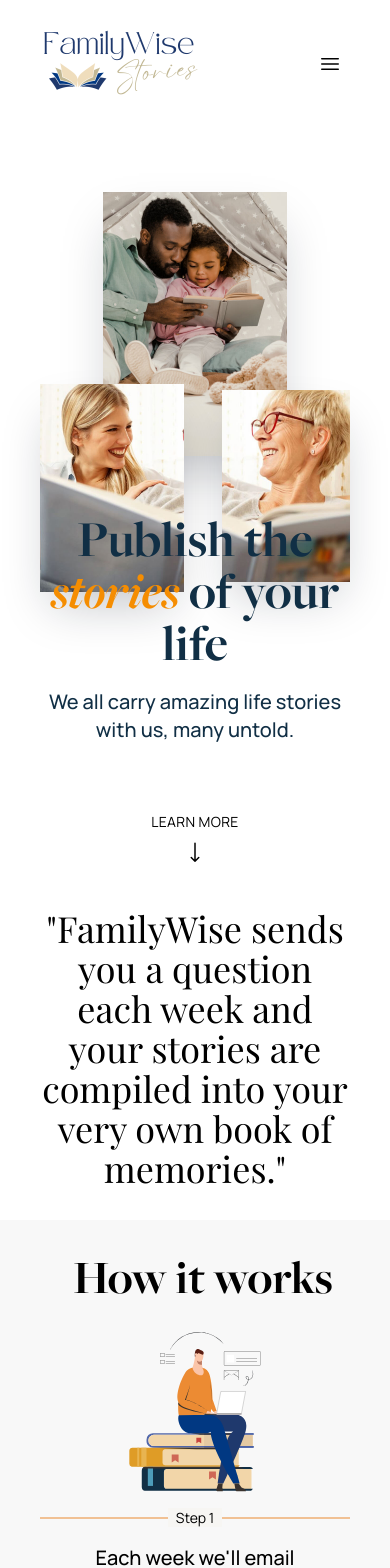
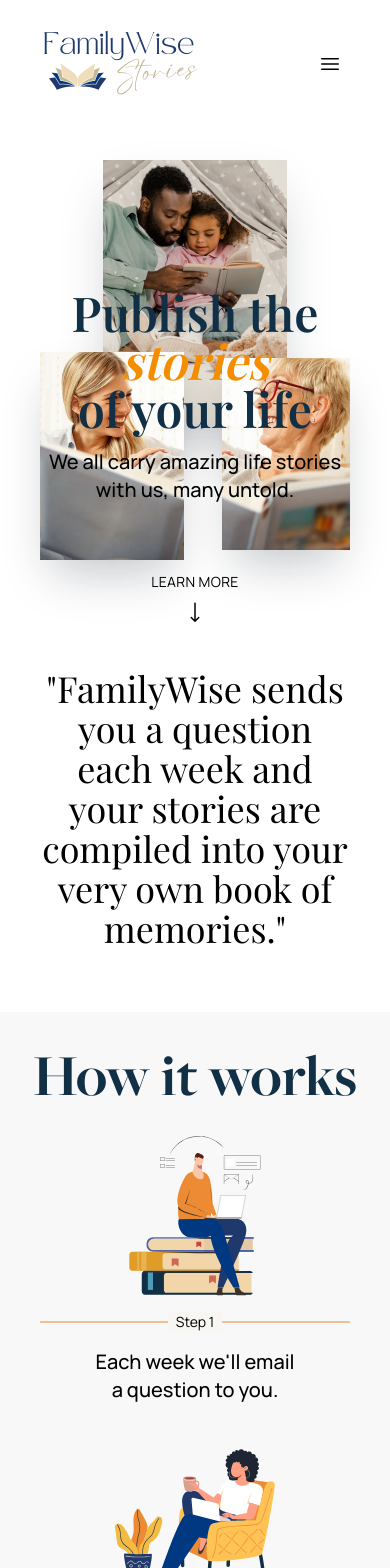
Before and after one commit to atweberlly/familywise, a Next.js app: page /new-landing-page in a window 390 px wide. Shown: the top 1568 px of the page. Built offline with nearby package versions, Linux system fonts and the light colour scheme; a web font is replaced by a local one.

Commit message:
Update "How it works" section
- Create separate file for hero section
- Create "section" class name

```diff
--- a/src/pages/new-landing-page.tsx
+++ b/src/pages/new-landing-page.tsx
@@ -1,9 +1,9 @@
+import { useEffect } from 'react'
 import Image from 'next/image'
 import Link from 'next/link'
 import { faPaypal } from '@fortawesome/free-brands-svg-icons'
 import { FontAwesomeIcon } from '@fortawesome/react-fontawesome'
 import {
-  ArrowLongDownIcon,
   CheckCircleIcon,
   LockClosedIcon,
   MinusIcon,
@@ -20,6 +20,7 @@ import Newsletter from '~/components/Newsletter'
 import Title from '~/components/Title'
 import FirstStep from '~/public/images/how-it-works/first-step.svg'
 import SecondStep from '~/public/images/how-it-works/second-step.svg'
+import Hero from '~/sections/Hero'
 
 export default function Home(): JSX.Element {
   // const [testimonials, setTestimonials] = useState([])
@@ -46,106 +47,53 @@ export default function Home(): JSX.Element {
     console.log(testimonials)
   }, [testimonials]) */
 
-  function scrollDown() {
-    const element = document.getElementById('get-started') as HTMLDivElement
+  useEffect(() => {
+    function marquee(selector: string, speed: number): void {
+      const parentSelector = document.querySelector(selector) as HTMLElement
+      const clone = parentSelector.innerHTML
+      const firstElement = parentSelector.children[0] as HTMLElement
+      let i = 0
 
-    if (element !== null) {
-      element.scrollIntoView({ behavior: 'smooth' })
+      parentSelector.insertAdjacentHTML('beforeend', clone)
+
+      setInterval(() => {
+        firstElement.style.marginLeft = `-${i}px`
+
+        if (i > firstElement.clientWidth) {
+          i = 0
+        }
+
+        i += speed
+      }, 0)
     }
-  }
+
+    const speed = 0.25
+
+    // marquee('.gift', speed)
+    marquee('.how-it-works', speed)
+  }, [])
 
   return (
     <div>
       <Title>FamilyWise</Title>
       <Header />
+      <Hero />
 
-      <div className="container pt-16">
-        <div className="relative">
-          <Image
-            className="absolute left-1/2 top-0 z-0 h-[264px] w-[184px] -translate-x-1/2 shadow-xl md:left-16 md:translate-x-0 lg:h-[524px] lg:w-[356px]"
-            src="/images/hero/hero-image-1@4x.jpg"
-            alt=""
-            width="184"
-            height="264"
-          />
-          <Image
-            className="absolute left-0 top-48 z-10 h-[208px] w-[144px] shadow-xl lg:h-[340px] lg:w-[232px]"
-            src="/images/hero/hero-image-2@4x.jpg"
-            alt=""
-            width="144"
-            height="208"
-          />
-          <Image
-            className="absolute right-0 top-[calc(12rem+6px)] z-10 h-[192px] w-[128px] shadow-xl md:left-28 lg:left-48 lg:top-[calc(12rem+20px)] lg:h-[284px] lg:w-[192px]"
-            src="/images/hero/hero-image-3@4x.jpg"
-            alt=""
-            width="128"
-            height="192"
-          />
-
-          <Image
-            className="absolute right-8 top-0 z-10 hidden h-[264px] w-[184px] shadow-xl md:block lg:h-[456px] lg:w-[328px]"
-            src="/images/hero/hero-image-4.jpg"
-            alt=""
-            width="328"
-            height="456"
-          />
-          <Image
-            className="absolute right-28 top-48 z-20 hidden h-[208px] w-[144px] shadow-xl md:block lg:right-56 lg:h-[284px] lg:w-[192px]"
-            src="/images/hero/hero-image-5.jpg"
-            alt=""
-            width="192"
-            height="284"
-          />
-          <Image
-            className="absolute right-0 top-[calc(12rem+6px)] z-30 hidden h-[192px] w-[128px] shadow-xl md:block lg:h-[432px] lg:w-[296px]"
-            src="/images/hero/hero-image-6.jpg"
-            alt=""
-            width="296"
-            height="432"
-          />
-
-          <div className="relative z-50 mx-auto max-w-lg pt-80 text-[#112f45]">
-            <h1 className="text-center font-serif text-[3.25rem] font-bold leading-none lg:text-6xl">
-              Publish the <em className="text-orange-500">stories</em> of your life
-            </h1>
-            <p className="mt-5 text-center text-xl font-medium md:text-left">
-              We all carry amazing life stories with us, many untold.
-            </p>
+      <div className="section relative overflow-hidden bg-white-500">
+        {/* eslint-disable-next-line tailwindcss/no-custom-classname */}
+        <div className="how-it-works hidden lg:flex lg:items-center lg:space-x-8 lg:whitespace-nowrap lg:text-[#112f45]">
+          <div className="flex select-none items-center text-center font-serif text-8xl font-bold">
+            <span>How it works</span>
+            <div className="ml-8 h-0.5 w-24 bg-black" />
           </div>
-
-          <button
-            className="mx-auto mt-20 flex animate-bounce flex-col items-center lg:mt-28"
-            type="button"
-            onClick={scrollDown}
-          >
-            <div className="text-sm uppercase tracking-wide">Learn more</div>
-            <ArrowLongDownIcon className="mt-2 h-6 w-6" />
-          </button>
         </div>
 
-        <div className="mx-auto my-8 max-w-4xl lg:my-16 xl:my-32">
-          <h2 className="text-center font-fair text-4xl lg:text-5xl xl:text-6xl">
-            &quot;FamilyWise sends you a question each week and your stories are compiled into your
-            very own book of memories.&quot;
-          </h2>
-        </div>
-      </div>
-
-      <div className="relative bg-[#f8f8f8] py-8">
-        {/* eslint-disable-next-line tailwindcss/no-custom-classname */}
-        {/* <div className="how-it-works absolute top-1/2 hidden -translate-y-1/2 whitespace-nowrap lg:flex">
-          <div className="mx-8 mr-4 select-none text-center font-serif text-8xl font-bold">
-            How it works
-          </div>
-        </div> */}
-
-        <div className="mx-8 mr-4 text-center font-serif text-5xl font-bold lg:text-6xl">
+        <div className="text-center font-serif text-6xl font-bold text-[#112f45] lg:hidden lg:text-6xl">
           How it works
         </div>
 
-        <div className="container mt-8">
-          <div className="flex flex-col gap-8 lg:flex-row lg:gap-0 lg:[&_p]:px-4">
+        <div className="container mt-8 md:mt-16 lg:mt-24">
+          <div className="flex flex-col gap-8 md:mx-auto md:max-w-xs lg:mx-0 lg:max-w-none lg:flex-row lg:gap-0 lg:[&_p]:px-4">
             <div className="text-center lg:w-4/12 lg:shrink-0">
               <div className="flex justify-center">
                 <FirstStep className="h-40 w-40 object-cover" />
@@ -178,7 +126,7 @@ export default function Home(): JSX.Element {
             <div className="text-center lg:w-4/12 lg:shrink-0">
               <div className="flex justify-center">
                 <Image
-                  className="h-40 w-40 object-cover"
+                  className="h-40 w-64 object-cover"
                   src="/images/how-it-works/third-step.png"
                   alt=""
                   width={160}
@@ -199,7 +147,7 @@ export default function Home(): JSX.Element {
       </div>
 
       <section>
-        <div className="aspect-h-9 aspect-w-16 md:aspect-h-6">
+        <div className="aspect-h-9 aspect-w-16 bg-black md:aspect-h-6">
           <video controls>
             <source src="/videos/video_preview_h264.mp4" type="video/mp4" />
           </video>
@@ -291,7 +239,7 @@ export default function Home(): JSX.Element {
         </div>
       </section>
 
-      <section className="bg-[#f7fafc] py-8 lg:py-16 xl:py-24" id="get-started">
+      <section className="section bg-white-500" id="get-started">
         <div className="container grid grid-cols-1 gap-8 md:grid-cols-2 lg:gap-16 xl:gap-24">
           <div>
             <div className="aspect-h-4 aspect-w-3">
@@ -481,7 +429,7 @@ export default function Home(): JSX.Element {
         </div>
       </section>
 
-      <section className="overflow-hidden px-10 py-8 lg:py-16 xl:py-24" id="founder">
+      <section className="section overflow-hidden px-10" id="founder">
         <div className="relative mx-auto grid max-w-screen-lg grid-cols-1 gap-8 md:grid-cols-2 md:items-center">
           <Image
             className="pointer-events-none absolute -right-1/2 top-0 w-[70.25rem] select-none object-cover object-left"
--- /dev/null
+++ b/src/sections/Hero.tsx
@@ -0,0 +1,86 @@
+import Image from 'next/image'
+import { ArrowLongDownIcon } from '@heroicons/react/24/outline'
+
+export default function Hero(): JSX.Element {
+  return (
+    <div className="section container">
+      <div className="relative">
+        <Image
+          className="absolute left-1/2 top-0 z-0 h-[264px] w-[184px] -translate-x-1/2 shadow-xl md:left-16 md:translate-x-0 lg:h-[524px] lg:w-[356px]"
+          src="/images/hero/hero-image-1@4x.jpg"
+          alt=""
+          width="184"
+          height="264"
+        />
+        <Image
+          className="absolute left-0 top-48 z-10 h-[208px] w-[144px] shadow-xl lg:h-[340px] lg:w-[232px]"
+          src="/images/hero/hero-image-2@4x.jpg"
+          alt=""
+          width="144"
+          height="208"
+        />
+        <Image
+          className="absolute right-0 top-[calc(12rem+6px)] z-10 h-[192px] w-[128px] shadow-xl md:left-28 lg:left-48 lg:top-[calc(12rem+20px)] lg:h-[284px] lg:w-[192px]"
+          src="/images/hero/hero-image-3@4x.jpg"
+          alt=""
+          width="128"
+          height="192"
+        />
+
+        <Image
+          className="absolute right-8 top-0 z-10 hidden h-[264px] w-[184px] shadow-xl md:block lg:h-[456px] lg:w-[328px]"
+          src="/images/hero/hero-image-4.jpg"
+          alt=""
+          width="328"
+          height="456"
+        />
+        <Image
+          className="absolute right-28 top-48 z-20 hidden h-[208px] w-[144px] shadow-xl md:block lg:right-56 lg:h-[284px] lg:w-[192px]"
+          src="/images/hero/hero-image-5.jpg"
+          alt=""
+          width="192"
+          height="284"
+        />
+        <Image
+          className="absolute right-0 top-[calc(12rem+6px)] z-30 hidden h-[192px] w-[128px] shadow-xl md:block lg:h-[432px] lg:w-[296px]"
+          src="/images/hero/hero-image-6.jpg"
+          alt=""
+          width="296"
+          height="432"
+        />
+
+        <div className="relative z-50 mx-auto max-w-lg pt-32 text-center">
+          <h1 className="font-fair text-5xl font-bold text-[#112f45] lg:text-6xl xl:text-8xl">
+            Publish the
+            <br />
+            <em className="text-orange-500">stories</em>
+            <br />
+            of your life
+          </h1>
+          <p className="mx-auto mt-4 max-w-xs text-center text-xl font-medium lg:mt-8 lg:text-2xl">
+            We all carry amazing life stories with us, many untold.
+          </p>
+        </div>
+
+        <button
+          className="mx-auto mt-20 flex animate-bounce flex-col items-center lg:mt-28"
+          type="button"
+          onClick={() => {
+            const section = document.getElementById('get-started') as HTMLDivElement
+            section !== null && section.scrollIntoView({ behavior: 'smooth' })
+          }}
+        >
+          <div className="text-sm uppercase tracking-wide">Learn more</div>
+          <ArrowLongDownIcon className="mt-2 h-6 w-6" />
+        </button>
+      </div>
+
+      <div className="mx-auto my-8 max-w-screen-xl lg:my-16 xl:my-32">
+        <h2 className="text-center font-fair text-4xl lg:text-5xl xl:text-6xl">
+          &quot;FamilyWise sends you a question each week and your stories are compiled into your
+          very own book of memories.&quot;
+        </h2>
+      </div>
+    </div>
+  )
+}
--- a/src/styles/main.css
+++ b/src/styles/main.css
@@ -15,3 +15,9 @@
     content: '';
   }
 }
+
+@layer components {
+  .section {
+    @apply py-8 lg:py-16 xl:py-24;
+  }
+}
```
Also changed, not shown: public/images/how-it-works/third-step.png.
